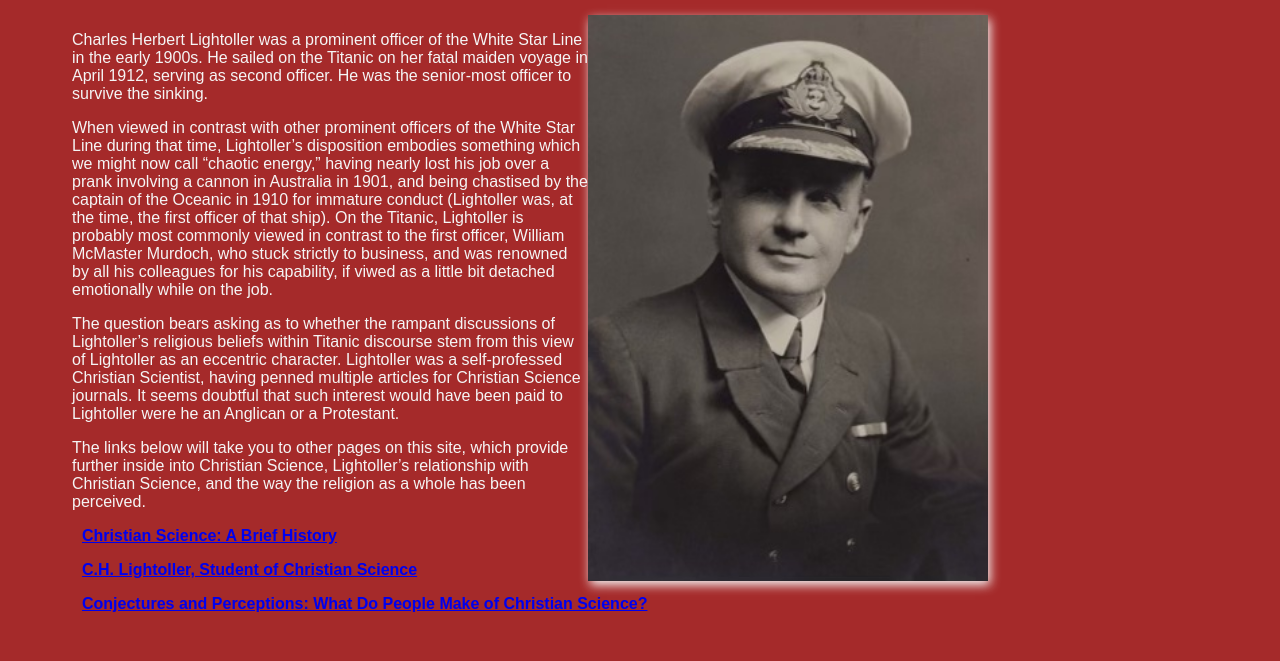
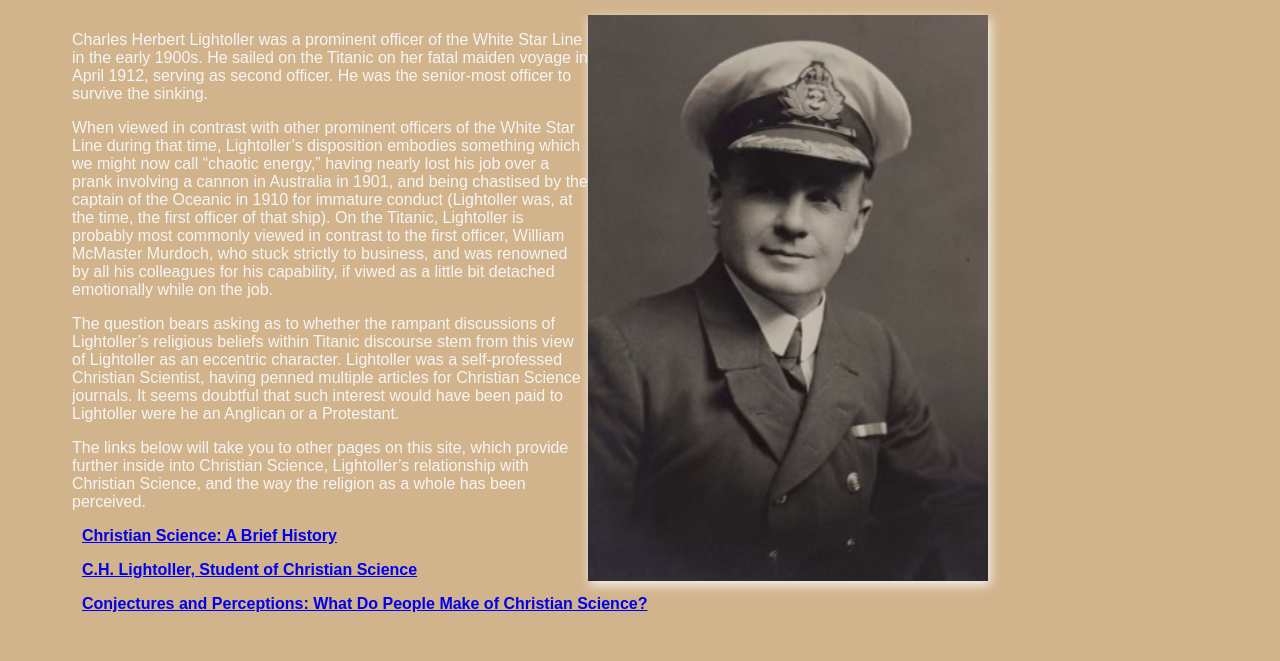
Before and after one commit to cglisko/lightoller, a plain HTML site: page index.html in a window 1280 px wide. Shown: the part 177-838 px from the top of the page. Drawn offline with Linux system fonts and the light colour scheme; a web font is replaced by a local one.

Commit message:
Update style.css

```diff
--- a/style.css
+++ b/style.css
@@ -7,7 +7,7 @@ body {
         max-width: 1200px;
         margin: 2rem auto;
 
-    background-color: brown;
+    background-color: tan;
     font-family: 'Castoro Titling', sans-serif;}
 header {grid-column: 1/4; color: whitesmoke; margin-left: 1rem;}
 nav {grid-column: 1/3; color: whitesmoke; margin-left: 1rem;}
```
